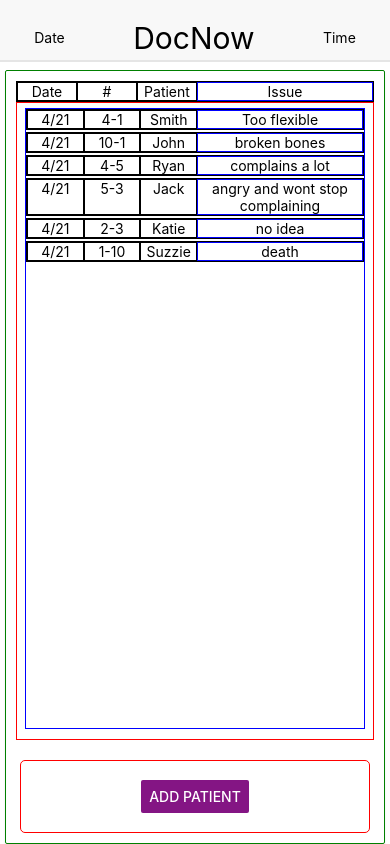
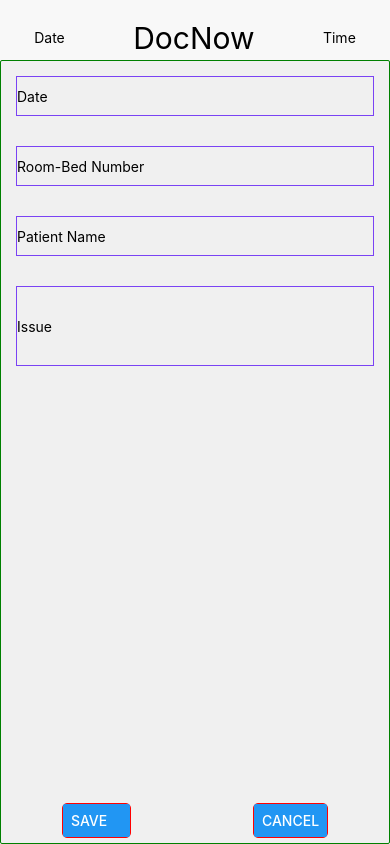
Before and after one commit to DocNowGroup/DocNow, a React Native app: screen / in a window 390 px wide. Both pictures are taken after a click on the button "ADD PATIENT". Built offline with nearby package versions, Linux system fonts and the light colour scheme.

Commit message:
create patient form

```diff
--- a/src/components/feed_list.js
+++ b/src/components/feed_list.js
@@ -4,6 +4,7 @@ import { Text, View, ScrollView, Button, StyleSheet } from 'react-native';
 import Container from '../containers/container';
 import ListHeader from './listHeader';
 import ListItem from './listItem'
+import PatientForm from './patientForm'
 
 
 class FeedList extends Component {
@@ -14,12 +15,14 @@ class FeedList extends Component {
         {id: 1,date:'4/21', number: '4-1', patient:'Smith', issue: 'Too flexible'},
         {id: 2,date:'4/21', number: '10-1', patient:'John', issue: 'broken bones'},
         {id: 3,date:'4/21', number: '4-5', patient:'Ryan', issue: 'complains a lot'},
-        {id: 4,date:'4/21', number: '5-3', patient:'Jack', issue: 'angry and wont stop complaining'},
+        {id: 4,date:'4/21', number: '5-3', patient:'Jack', issue: 'angry and wont stop complaining,angry and wont stop complaining,'},
         {id: 5,date:'4/21', number: '2-3', patient:'Katie', issue: 'no idea'},
         {id: 6,date:'4/21', number: '1-10', patient:'Suzzie', issue: 'death'}
       ],
+      newForm: false,
     }
     this.displayItems = this.displayItems.bind(this);
+    this.pressButton = this.pressButton.bind(this);
   }
 
   displayItems() {
@@ -29,11 +32,37 @@ class FeedList extends Component {
   }
 
   pressButton() {
-    console.log("button pressed")
+    let current = !this.state.newForm;
+    this.setState({
+      newForm: current
+    })
   }
 
   render() {
-    const { itemList, button, items } = styles;
+    const { itemList, button, items, addPatientButtons } = styles;
+
+    if (this.state.newForm) {
+      return (
+        <Container >
+          <PatientForm />
+          <View style={addPatientButtons}>
+            <View style={button}>
+              <Button
+                title='Save    '
+                onPress={this.pressButton}
+              />
+            </View>
+            <View style={button}>
+              <Button
+                title='Cancel'
+                onPress={this.pressButton}
+              />
+            </View>
+          </View>
+        </Container>
+      )
+    }
+
     return (
       <Container >
         <ListHeader />
@@ -45,7 +74,6 @@ class FeedList extends Component {
           <Button
             onPress={this.pressButton}
             title='Add Patient'
-            color='#841584'
           />
         </View>
       </Container>
@@ -56,23 +84,26 @@ class FeedList extends Component {
 const styles = StyleSheet.create({
   button: {
     alignSelf: 'center',
-    height: 50,
-    width: 350,
-    flex:1,
     borderStyle: 'solid',
     borderColor: '#ff0000', // red
     borderRadius: 5,
     borderWidth: 1,
-    alignItems: 'center',
-    justifyContent: 'center',
-    margin: 10,
+    // alignItems: 'center',
+    marginBottom: 5,
+    backgroundColor: 'white'
+  },
+
+  addPatientButtons: {
+    flexDirection: 'row',
+    justifyContent: 'space-around',
+    alignItems: 'center'
   },
 
   itemList: {
-    flex: 9,
+    flex: 1,
+    flexDirection: 'row',
     margin: 10,
     marginTop: 0,
-    alignItems: 'center',
     borderStyle: 'solid',
     borderWidth: 1,
     borderColor: '#ff0000', // red
@@ -80,13 +111,12 @@ const styles = StyleSheet.create({
 
   items: {
     flex: 1,
-    width: 340,
+    // width: 340,
     borderStyle: 'solid',
     borderWidth: 1,
     borderColor: 'blue', // blue
-    marginTop: 5,
-    marginBottom: 10,
-
+    // marginTop: 5,
+    // marginBottom: 10,
   }
 
 })
--- a/src/components/listItem.js
+++ b/src/components/listItem.js
@@ -16,9 +16,8 @@ const ListItem = ({ patientRow }) => {
 const styles = {
   listItemContainer: {
     flexDirection: 'row',
-    margin: 0,
-    marginBottom: 2,
-    justifyContent: 'space-around',
+    // margin:,
+    // marginBottom: 2,
     borderWidth: 1,
     borderColor: 'black',
   },
@@ -28,6 +27,8 @@ const styles = {
     borderColor: 'black',
     flex: 1 ,
     textAlign: 'center',
+    // justifyContent: 'center',
+    // alignItems: 'center'
   },
 
   issueItem: {
--- /dev/null
+++ b/src/components/patientForm.js
@@ -0,0 +1,63 @@
+import React, { Component } from 'react';
+import { Text, View, TextInput, KeyboardAvoidingView, ScrollView } from 'react-native';
+
+class PatientForm extends Component {
+  constructor(props) {
+    super(props);
+    this.state = {
+      date: null,
+      room: null,
+      name: null,
+      issue: null
+    }
+  }
+
+  render() {
+    const { input, issueInput } = styles;
+    return (
+      <ScrollView >
+       <KeyboardAvoidingView keyboardShouldPersistTaps>
+        <TextInput
+          style={input}
+          placeholder="Date"
+
+        />
+        <TextInput
+          style={input}
+          placeholder="Room-Bed Number"
+        />
+
+        <TextInput
+          style={input}
+          placeholder="Patient Name"
+        />
+
+        <TextInput
+          style={issueInput}
+          placeholder="Issue"
+        />
+       </KeyboardAvoidingView>
+      </ScrollView>
+    );
+  }
+}
+
+const styles = {
+  input: {
+    margin: 15,
+    height: 40,
+    borderColor: '#7a42f4',
+    borderWidth: 1
+  },
+
+  issueInput: {
+    height: 80,
+    margin: 15,
+    borderColor: '#7a42f4',
+    borderWidth: 1
+  }
+
+}
+
+
+export default PatientForm;
--- a/src/containers/container.js
+++ b/src/containers/container.js
@@ -21,15 +21,16 @@ const styles = {
     // borderColor: '#ddd',
     // borderBottomWidth: 0,
     borderStyle: 'solid',
-    borderColor: 'green', // red
+    borderColor: 'green', // green
     shadowColor: '#000',
     shadowOffset: { width: 0, height: 2 },
     shadowOpacity: 0.1,
     shadowRadius: 2,
     elevation: 1,
-    marginLeft: 5,
-    marginRight: 5,
-    marginTop: 10
+    backgroundColor: '#F0F0F0', // grey
+    // marginLeft: 5,
+    // marginRight: 5,
+    // marginTop: 10
   }
 }
 
```
